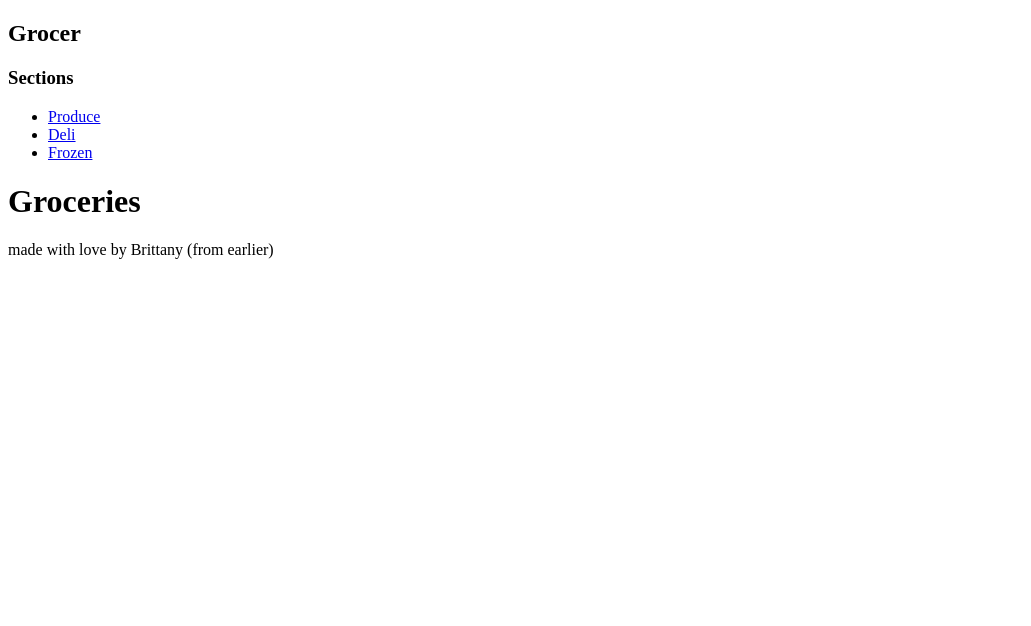
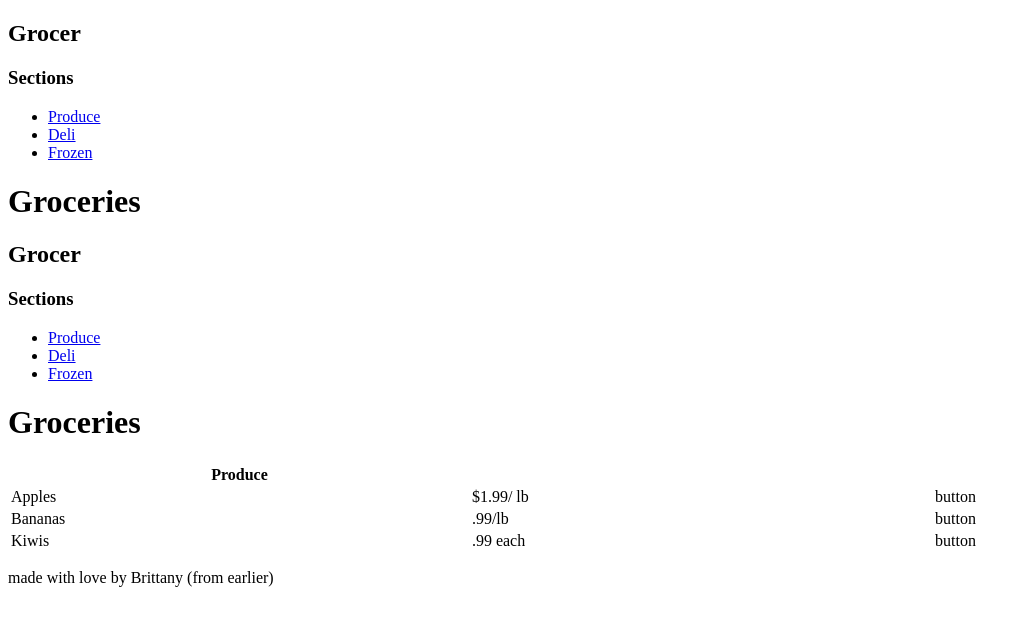
Before and after one commit to bterbs/phase-2-challenge, a website: page part-3/index.html in a window 1280 px wide. Shown: the whole page, without its empty margins (0-1031 px from the left). Drawn offline with Linux system fonts and the light colour scheme.

Commit message:
added produce table

```diff
--- a/part-3/index.html
+++ b/part-3/index.html
@@ -16,6 +16,44 @@
   </div>
   <div id="main">
     <h1>Groceries</h1>
+
+<div id="wrap">
+  <div id="header">
+    <h2>Grocer</h2>
+  </div>
+  <div id="sidebar">
+    <div id="sidebar-header">
+      <h3>Sections</h3>
+     </div>
+    <ul>
+      <li><a href="#">Produce</a></li>
+      <li><a href="#">Deli</a></li>
+      <li><a href="#">Frozen</a></li>
+    </ul>
+  </div>
+  <div id="main">
+    <h1>Groceries</h1>
+        <table style="width:100%">
+      <tr>
+        <th>Produce</th>
+      </tr>
+      <tr>
+        <td>Apples</td>
+        <td>$1.99/ lb</td>
+        <td>button</td>
+      </tr>
+      <tr>
+        <td>Bananas</td>
+        <td>.99/lb</td>
+        <td>button</td>
+      </tr>
+      <tr>
+        <td>Kiwis</td>
+        <td>.99 each</td>
+        <td>button</td>
+      </tr>
+    </table>
+
   </div>
   <div id="footer">
   <p>made with love by Brittany (from earlier)</p>
```
